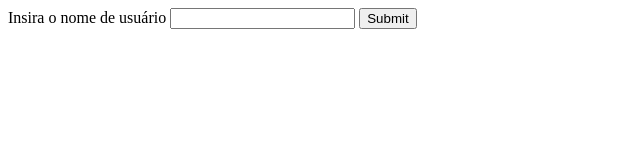
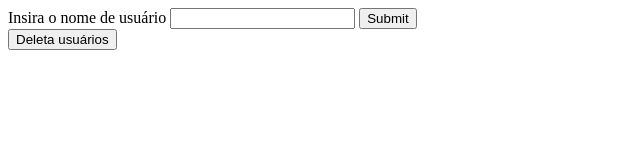
Before and after one commit to felprangel/estudo-db, a website: page view/newUser.html in a window 1280 px wide. Shown: the whole page, without its empty margins (0-640 px from the left). Drawn offline with Linux system fonts and the light colour scheme.

Commit message:
adiciona botão para deletar usuários

```diff
--- a/view/newUser.html
+++ b/view/newUser.html
@@ -6,5 +6,13 @@
       <input type="text" name="username" id="username" />
       <button type="submit">Submit</button>
     </form>
+    <button onclick="deletaUsuarios()">Deleta usuários</button>
+    <script>
+      function deletaUsuarios() {
+        fetch("/", {
+          method: "DELETE",
+        });
+      }
+    </script>
   </body>
 </html>
```
